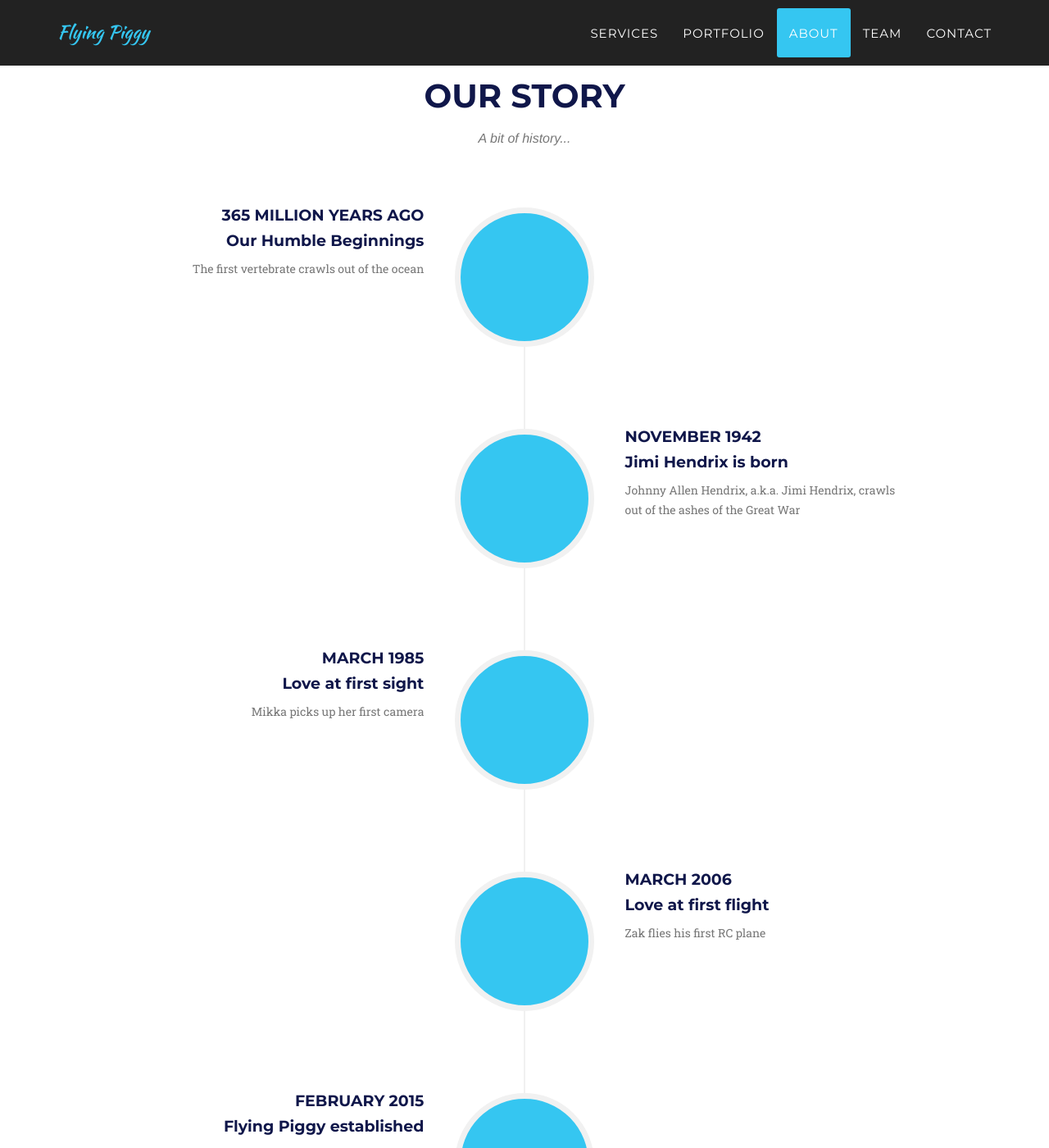
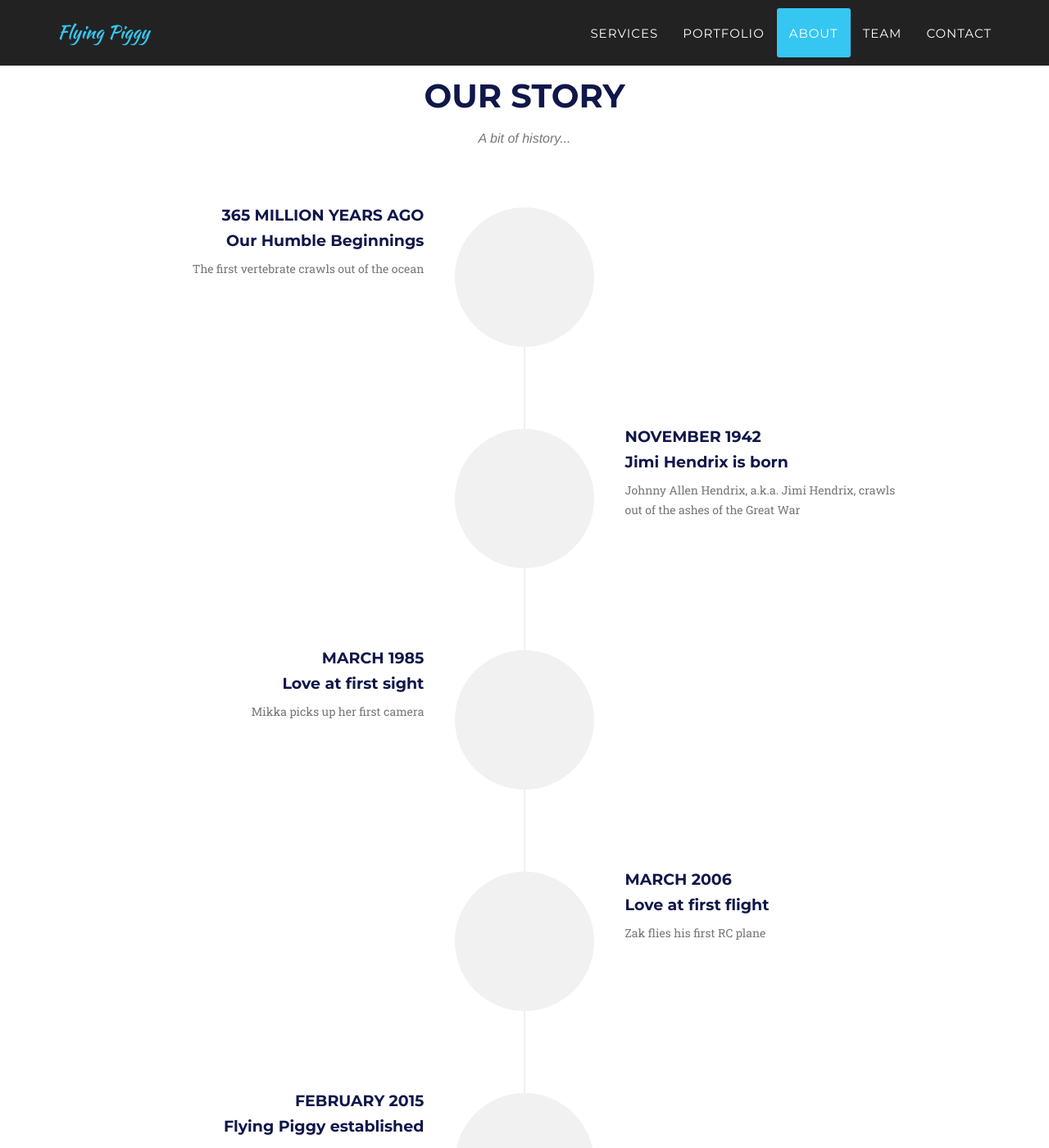
Before and after one commit to dronepiggy/dronepiggy.github.io, a Jekyll site: the page built from _posts/2014-07-13-project-6.markdown, in a window 1280 px wide and 1400 px high, scrolled down 2728 px. Shown: the whole window at 82% size. Built offline with Jekyll 4.4.1, drawn with Linux system fonts in a browser that asks for light colours; some web fonts are replaced.

Commit message:
background color for about 5.png

```diff
--- a/_includes/css/agency.css
+++ b/_includes/css/agency.css
@@ -391,7 +391,7 @@ section h3.section-subheading {
   border-radius: 100%;
   text-align: center;
   color: #fff;
-  background-color: #{{ site.color.primary }};
+  background-color: #f1f1f1;
 }
 .timeline>li .timeline-image h4 {
   margin-top: 12px;
```
